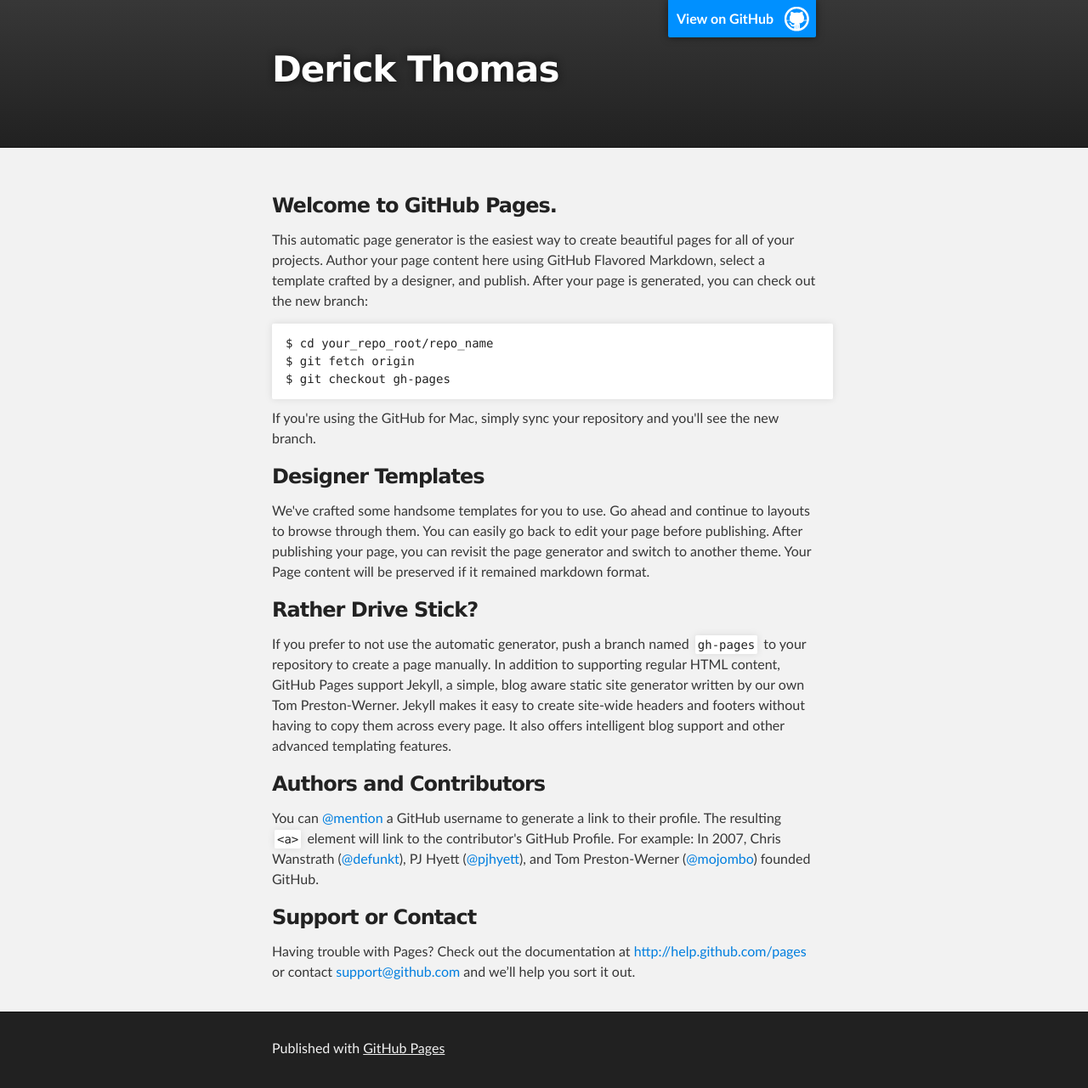
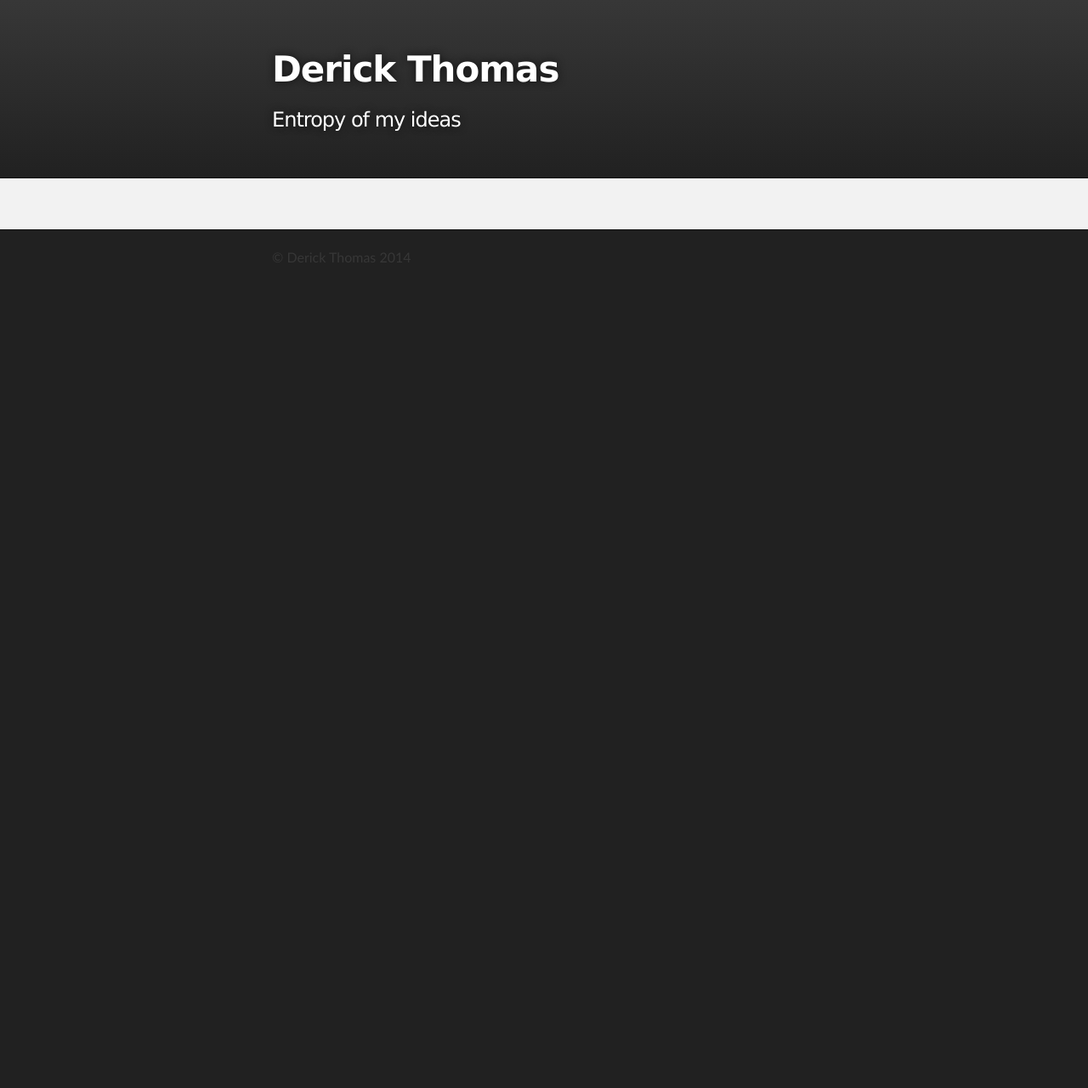
Before and after one commit to dthomas/dthomas.github.io, a plain HTML site: page index.html in a window 1280 px wide. Shown: the whole page at 85% size. After the commit the page ends 800 px from the top, so only its background shows below. Drawn offline with Linux system fonts and the light colour scheme.

Commit message:
make changes to home page

```diff
--- a/index.html
+++ b/index.html
@@ -16,10 +16,8 @@
     <!-- HEADER -->
     <div id="header_wrap" class="outer">
         <header class="inner">
-          <a id="forkme_banner" href="https://github.com/dthomas">View on GitHub</a>
-
           <h1 id="project_title">Derick Thomas</h1>
-          <h2 id="project_tagline"></h2>
+          <h2 id="project_tagline">Entropy of my ideas</h2>
 
         </header>
     </div>
@@ -27,44 +25,13 @@
     <!-- MAIN CONTENT -->
     <div id="main_content_wrap" class="outer">
       <section id="main_content" class="inner">
-        <h3>
-<a name="welcome-to-github-pages" class="anchor" href="#welcome-to-github-pages"><span class="octicon octicon-link"></span></a>Welcome to GitHub Pages.</h3>
-
-<p>This automatic page generator is the easiest way to create beautiful pages for all of your projects. Author your page content here using GitHub Flavored Markdown, select a template crafted by a designer, and publish. After your page is generated, you can check out the new branch:</p>
-
-<pre><code>$ cd your_repo_root/repo_name
-$ git fetch origin
-$ git checkout gh-pages
-</code></pre>
-
-<p>If you're using the GitHub for Mac, simply sync your repository and you'll see the new branch.</p>
-
-<h3>
-<a name="designer-templates" class="anchor" href="#designer-templates"><span class="octicon octicon-link"></span></a>Designer Templates</h3>
-
-<p>We've crafted some handsome templates for you to use. Go ahead and continue to layouts to browse through them. You can easily go back to edit your page before publishing. After publishing your page, you can revisit the page generator and switch to another theme. Your Page content will be preserved if it remained markdown format.</p>
-
-<h3>
-<a name="rather-drive-stick" class="anchor" href="#rather-drive-stick"><span class="octicon octicon-link"></span></a>Rather Drive Stick?</h3>
-
-<p>If you prefer to not use the automatic generator, push a branch named <code>gh-pages</code> to your repository to create a page manually. In addition to supporting regular HTML content, GitHub Pages support Jekyll, a simple, blog aware static site generator written by our own Tom Preston-Werner. Jekyll makes it easy to create site-wide headers and footers without having to copy them across every page. It also offers intelligent blog support and other advanced templating features.</p>
-
-<h3>
-<a name="authors-and-contributors" class="anchor" href="#authors-and-contributors"><span class="octicon octicon-link"></span></a>Authors and Contributors</h3>
-
-<p>You can <a href="https://github.com/blog/821" class="user-mention">@mention</a> a GitHub username to generate a link to their profile. The resulting <code>&lt;a&gt;</code> element will link to the contributor's GitHub Profile. For example: In 2007, Chris Wanstrath (<a href="https://github.com/defunkt" class="user-mention">@defunkt</a>), PJ Hyett (<a href="https://github.com/pjhyett" class="user-mention">@pjhyett</a>), and Tom Preston-Werner (<a href="https://github.com/mojombo" class="user-mention">@mojombo</a>) founded GitHub.</p>
-
-<h3>
-<a name="support-or-contact" class="anchor" href="#support-or-contact"><span class="octicon octicon-link"></span></a>Support or Contact</h3>
-
-<p>Having trouble with Pages? Check out the documentation at <a href="http://help.github.com/pages">http://help.github.com/pages</a> or contact <a href="mailto:support@github.com">support@github.com</a> and we’ll help you sort it out.</p>
-      </section>
+     </section>
     </div>
 
     <!-- FOOTER  -->
     <div id="footer_wrap" class="outer">
       <footer class="inner">
-        <p>Published with <a href="http://pages.github.com">GitHub Pages</a></p>
+        &copy; Derick Thomas 2014
       </footer>
     </div>
 
```
